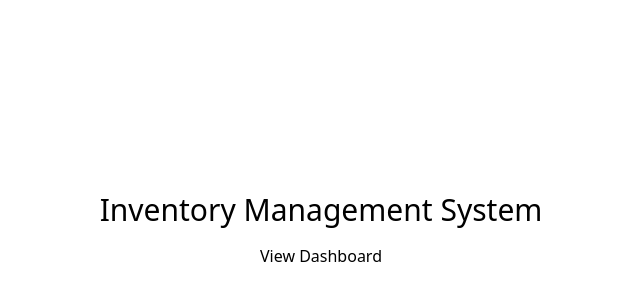
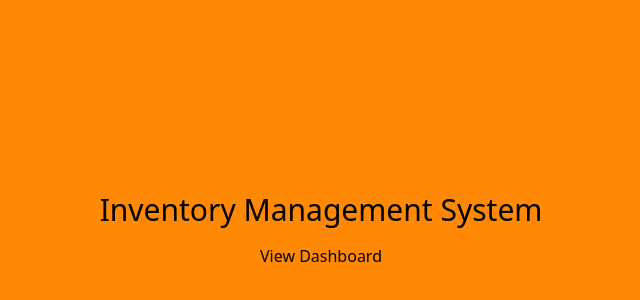
Before and after one commit to Mirelda/evergreen-inventory-system, a Next.js app: page / in a window 1280 px wide. Shown: the part 170-470 px from the top of the page, without its empty margins (319-959 px from the left). Built offline with nearby package versions, Linux system fonts and the light colour scheme.

Commit message:
Scrum 11 Update layout.js

```diff
--- a/app/layout.js
+++ b/app/layout.js
@@ -16,14 +16,8 @@ export const metadata = {
   description: "Generated by create next app",
 };
 
-export default function RootLayout({ children }) {
-  return (
-    <html lang="en">
-      <body
-        className={`${geistSans.variable} ${geistMono.variable} antialiased`}
-      >
-        {children}
-      </body>
-    </html>
-  );
-}
+
+function Layout({ children })
+{  return <div className="bg-orange-400">{children}</div>;}
+
+ export default Layout;
```
